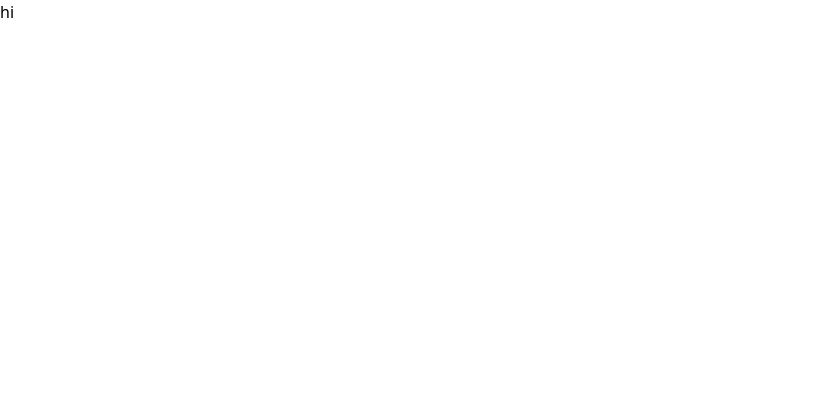
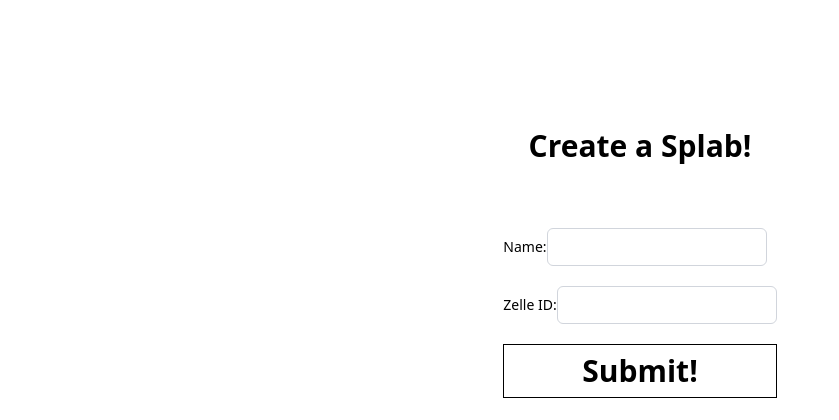
Before and after one commit to eugeneh1217/splab_cont, a React (Vite) app in the folder frontend/: page / in a window 1280 px wide. Shown: the top 420 px of the page, without its empty margins (0-839 px from the left). Built offline with nearby package versions, Linux system fonts and the light colour scheme.

Commit message:
make splab page

```diff
--- a/frontend/src/integrals/Home.jsx
+++ b/frontend/src/integrals/Home.jsx
@@ -1,8 +1,19 @@
 
 function Home() {
   return (
-    <div>
-      hi
+    <div className="flex flex-col items-center text-3xl font-bold">
+      <h1 className="mt-[10%]">Create a Splab!</h1>
+      <form className="mt-[5%] flex flex-col gap-5">
+        <label className="text-sm font-normal">
+          Name:
+          <input className="border border-gray-300 rounded-md p-2" type="text"/>
+        </label>
+        <label className="text-sm font-normal">
+          Zelle ID:
+          <input className="border border-gray-300 rounded-md p-2" name="payment"/>
+        </label>
+        <input className="border broder-gray-300 round-md p-2" type="submit" value="Submit!"/>
+      </form>
     </div>
   )
 }
```
